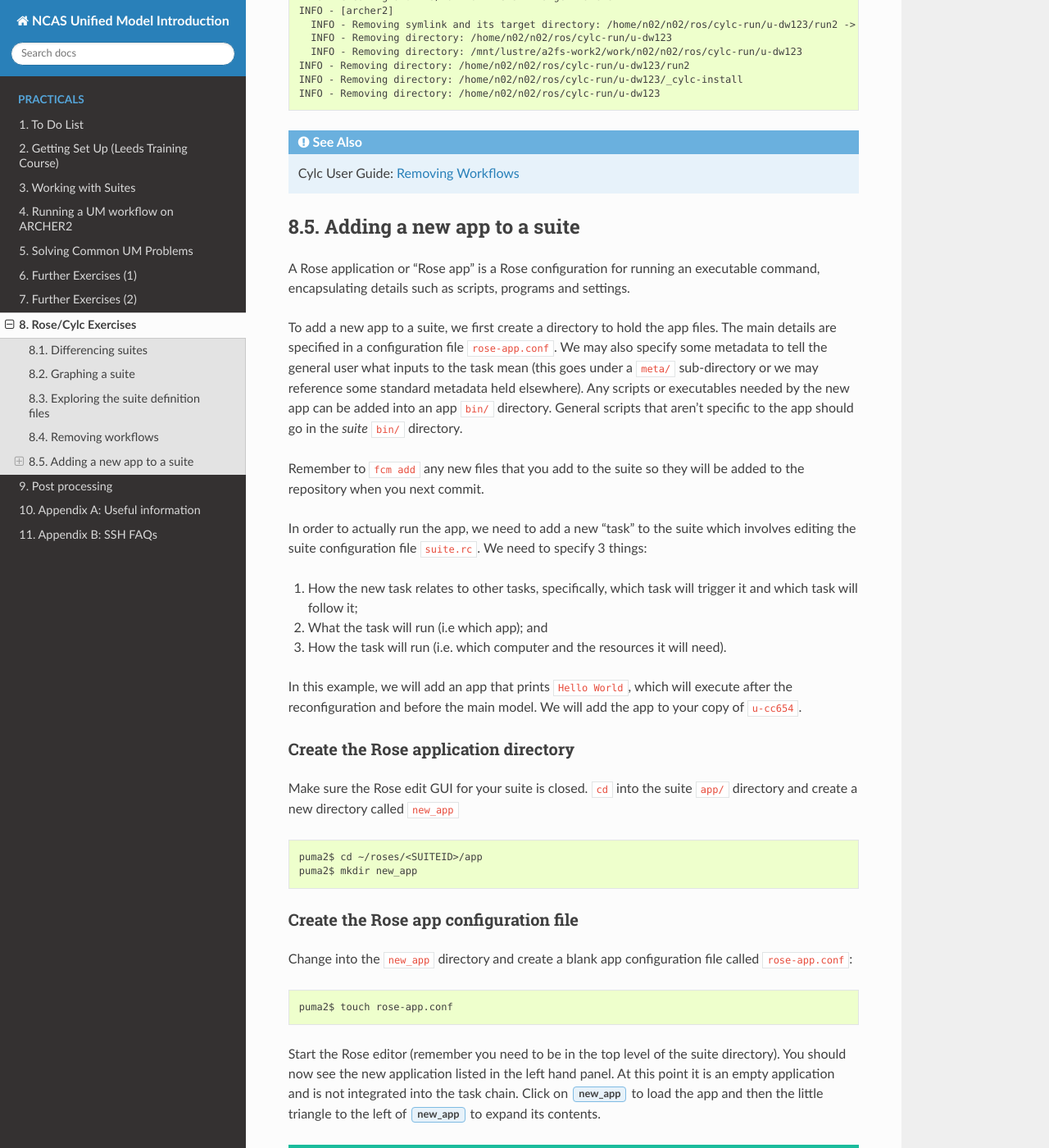
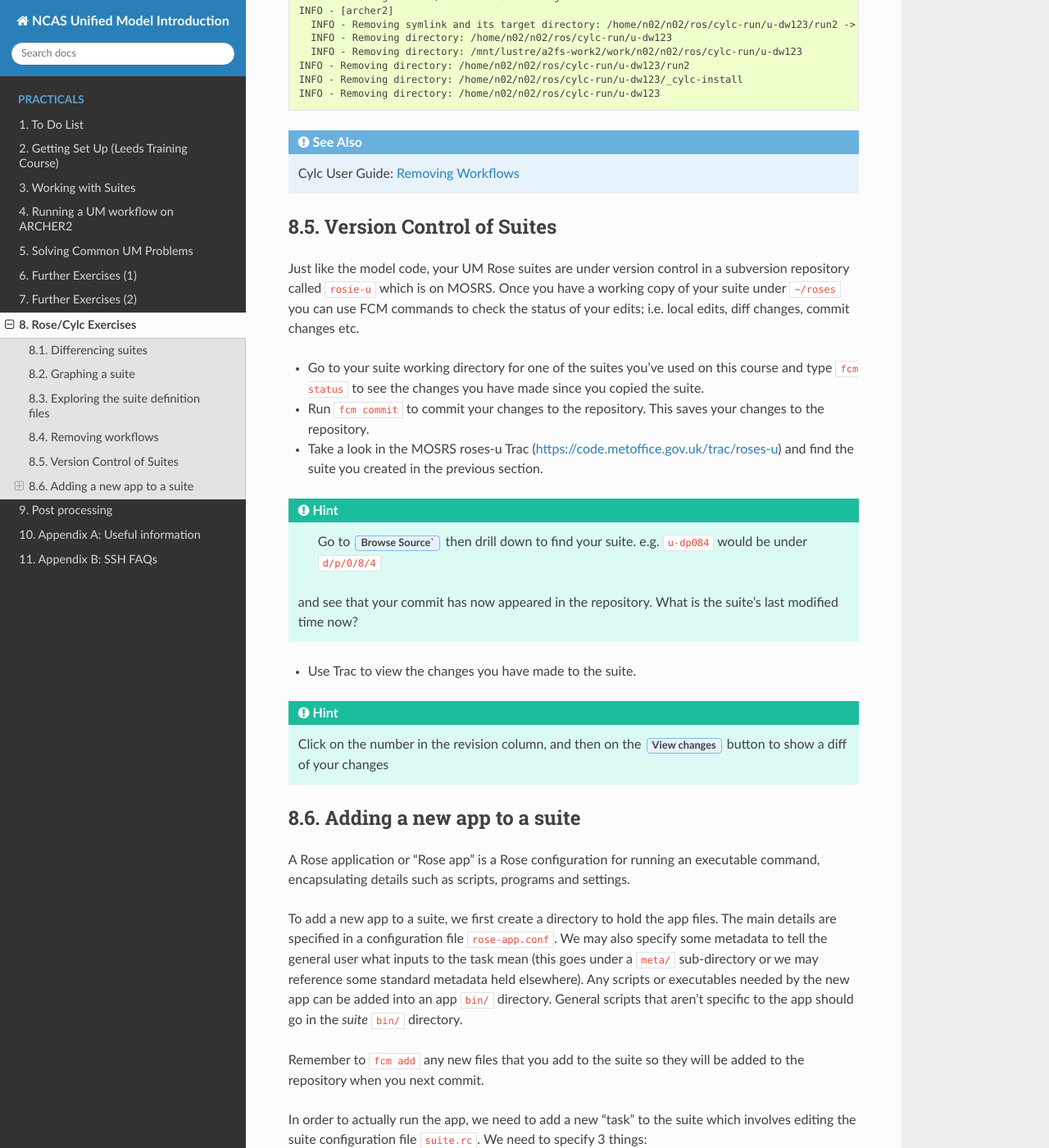
Before and after one commit to NCAS-CMS/um-training, a Sphinx documentation site: the page built from practicals/source/rose-cylc-exercises.rst, in a window 1280 px wide and 1400 px high, scrolled down 3474 px. Shown: the whole window at 82% size. Built offline with Sphinx 7.4.7 and the Read the Docs theme 3.1.0, drawn with Linux system fonts in a browser that asks for light colours; some of the changed text lies outside the part shown.

Commit message:
Add version control of suites.

```diff
--- a/practicals/source/rose-cylc-exercises.rst
+++ b/practicals/source/rose-cylc-exercises.rst
@@ -124,6 +124,27 @@ You will see output similar to the following: ::
 
    Cylc User Guide: `Removing Workflows <https://cylc.github.io/cylc-doc/stable/html/user-guide/removing-workflows.html>`_
 
+Version Control of Suites
+-------------------------
+
+Just like the model code, your UM Rose suites are under version control in a subversion repository called ``rosie-u`` which is on MOSRS.  Once you have a working copy of your suite under ``~/roses`` you can use FCM commands to check the status of your edits; i.e. local edits, diff changes, commit changes etc.
+
+* Go to your suite working directory for one of the suites you've used on this course and type ``fcm status`` to see the changes you have made since you copied the suite.
+
+* Run ``fcm commit`` to commit your changes to the repository. This saves your changes to the repository.
+
+* Take a look in the MOSRS roses-u Trac (https://code.metoffice.gov.uk/trac/roses-u) and find the suite you created in the previous section.
+
+.. hint::
+   Go to :guilabel:`Browse Source`` then drill down to find your suite. e.g. ``u-dp084`` would be under ``d/p/0/8/4``
+
+  and see that your commit has now appeared in the repository.  What is the suite's last modified time now?
+
+* Use Trac to view the changes you have made to the suite.
+
+.. hint::
+   Click on the number in the revision column, and then on the :guilabel:`View changes` button to show a diff of your changes
+
 Adding a new app to a suite
 ---------------------------
 
@@ -141,7 +162,7 @@ In order to actually run the app, we need to add a new "task" to the suite which
 
 3. How the task will run (i.e. which computer and the resources it will need).
 
-In this example, we will add an app that prints ``Hello World``, which will execute after the reconfiguration and before the main model. We will add the app to your copy of ``u-cc654``.
+In this example, we will add an app that prints ``Hello World``, which will execute after the reconfiguration and before the main model. We will add the app to your copy of ``u-dp084``.
 
 Create the Rose application directory
 ^^^^^^^^^^^^^^^^^^^^^^^^^^^^^^^^^^^^^
@@ -249,7 +273,6 @@ Rose provides some tools to quickly guess at the metadata where there is none.
 
   rose metadata-gen
 
-
 This creates a file ``rose-meta.conf`` in the ``meta/`` directory.  It just says that there is an evironment variable called ``PLANET``, but it does not know much about it.  Edit this file and add the following lines after ``[env=PLANET]``: ::
 
   description=The name of the planet to say hello to.
```
Also changed, not shown: other parts of practicals/source/rose-cylc-exercises.rst (+9 -6 lines), 1 other file.
